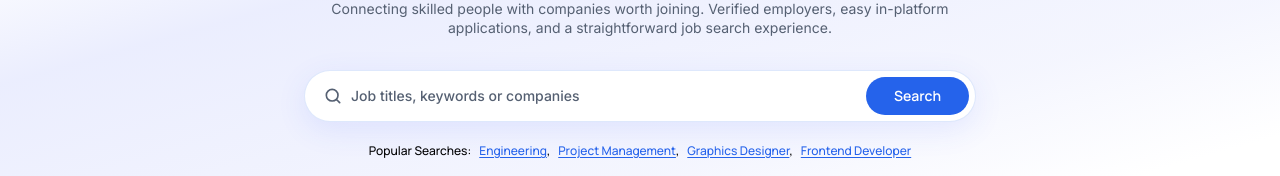
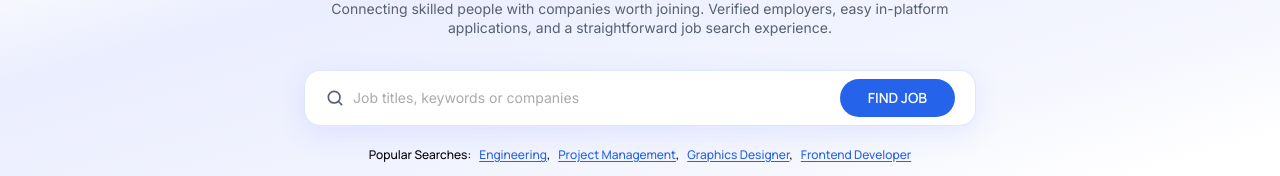
Before and after one commit to Ashish09-cmd/job-protol1, a Next.js app: page / in a window 1280 px wide. Shown: the part 244-420 px from the top of the page. Built offline with nearby package versions, Linux system fonts and the light colour scheme.

Commit message:
fix: update button label to "FIND JOB" and improve styling in JobSearchBar component

```diff
--- a/components/clients-page/home/partials/JobSearchBar.tsx
+++ b/components/clients-page/home/partials/JobSearchBar.tsx
@@ -119,7 +119,7 @@ export default function JobSearchBar({
   redirectOnClick = false,
   autoFocus = false,
   variant = "hero",
-  buttonLabel = "Search",
+  buttonLabel = "FIND JOB",
   enableSuggestions = true,
 }: JobSearchBarProps) {
   const router = useRouter();
@@ -241,14 +241,14 @@ export default function JobSearchBar({
       <form
         onSubmit={handleSubmit}
         role="search"
-        className={`flex items-center gap-2 rounded-full border bg-white transition-shadow ${
+        className={`flex items-center gap-2 py-2 px-5 rounded-2xl border bg-white transition-shadow ${
           isPage
             ? "border-transparent p-2 shadow-[0_6px_24px_rgba(15,23,42,0.10)] focus-within:shadow-[0_8px_30px_rgba(61,90,254,0.20)]"
             : "border-primary-blue/15 p-1.5 shadow-[0_8px_30px_rgba(61,90,254,0.10)] focus-within:border-primary-blue/40 focus-within:shadow-[0_8px_30px_rgba(61,90,254,0.18)]"
         }`}
       >
         <SearchIcon
-          className={`ml-3 size-5 shrink-0 ${
+          className={` size-5 shrink-0 ${
             isPage ? "text-primary-blue" : "text-text-secondary-color"
           }`}
         />
@@ -270,7 +270,7 @@ export default function JobSearchBar({
           autoComplete="off"
           aria-label="Search jobs"
           {...comboboxProps}
-          className={`min-w-0 flex-1 bg-transparent py-2 font-medium font-inter text-text-heading outline-none placeholder:text-text-secondary-color ${
+          className={`min-w-0 flex-1 bg-transparent py-2 font-regular font-inter text-text-heading outline-none placeholder:text-xs placeholder:text-subtext-light/60 ${
             isPage ? "text-sm" : "text-xs"
           } ${redirectOnClick ? "cursor-pointer" : ""}`}
         />
```
